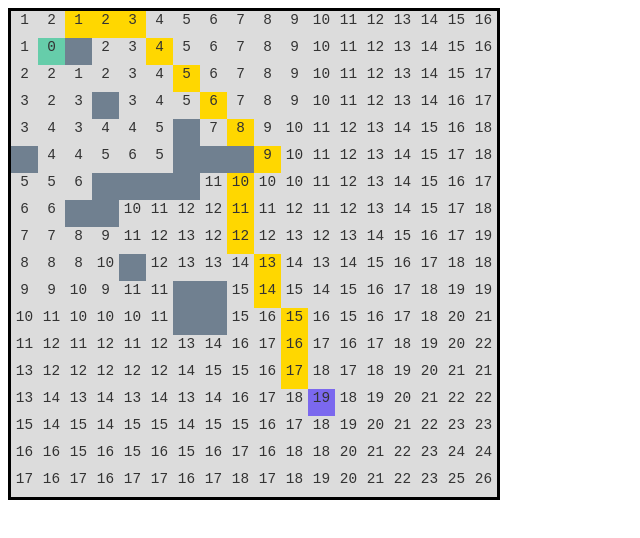
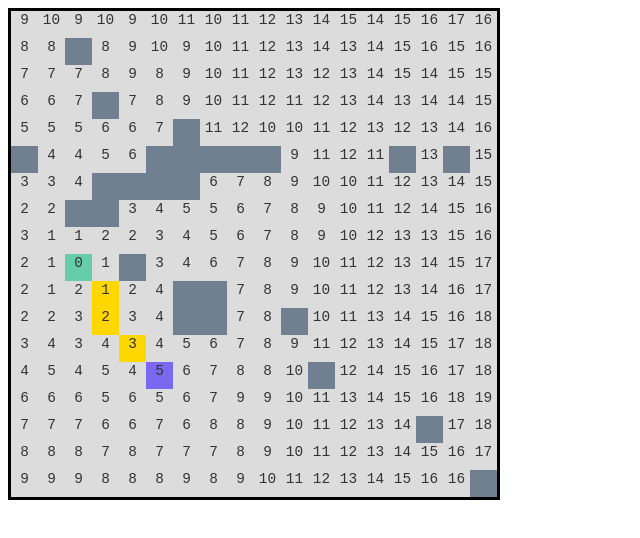
Before and after one commit to szahn/ShortestPathJS, a plain HTML site: page index.html in a window 1280 px wide. Shown: the whole page, without its empty margins (0-640 px from the left). Drawn offline with Linux system fonts and the light colour scheme.

Commit message:
Added randomness to map

```diff
--- a/ShortestPath.js
+++ b/ShortestPath.js
@@ -1,6 +1,6 @@
 'use strict';
 
-var ShortestPath = function(gridSize, startPos, endPos) {
+var ShortestPath = function(gridSize) {
     this.FLOOR_FLAG = 0;
     this.START_FLAG = 1;
     this.FINISH_FLAG = 2;
@@ -8,8 +8,6 @@ var ShortestPath = function(gridSize, startPos, endPos) {
     this.grid = [];
     this.gridSize = gridSize;
     this.maxCellIterations = 240 * gridSize * gridSize;
-    this.startPos = startPos;
-    this.endPos = endPos;
     for (var y = 0; y < gridSize; y++) {
         var row = [];
         for (var x = 0; x < gridSize; x++) {
@@ -26,22 +24,54 @@ var ShortestPath = function(gridSize, startPos, endPos) {
 
     this.iterations = 0;
 
-    this.grid[startPos.y][startPos.x] = {
+
+};
+
+ShortestPath.prototype.fillWalls = function(){
+    this.addWalls([{ x: 2, y: 1 },
+        { x: 3, y: 3 },{ x: 0, y: 5 },
+        { x: 6, y: 4 },{ x: 6, y: 5 },
+        { x: 7, y: 5 },{ x: 8, y: 5 },
+        { x: 6, y: 6 },{ x: 5, y: 6 },
+        { x: 4, y: 6 },{ x: 3, y: 6 },
+        { x: 3, y: 7 },{ x: 2, y: 7 },
+        { x: 4, y: 9 },{ x: 7, y: 10 },
+        { x: 7, y: 11 },{ x: 6, y: 10 },
+        { x: 6, y: 11 }, { x: 15, y: 15 },
+        { x: 10, y: 11 }, { x: 14, y: 5 },
+        this.getRandomFloorPos(), this.getRandomFloorPos(),
+        this.getRandomFloorPos(), this.getRandomFloorPos(),
+        this.getRandomFloorPos(), this.getRandomFloorPos()]);
+};
+
+ShortestPath.prototype.setStartPos = function(pos){
+    this.startPos = pos;
+    this.grid[this.startPos.y][this.startPos.x] = {
         flag: this.START_FLAG,
         distanceFromStart: 0,
         hasDistance: false,
         iterations: 0
     };
+}
 
-    this.grid[endPos.y][endPos.x] = {
+ShortestPath.prototype.setEndPos = function(pos){
+    this.endPos = pos;
+    this.grid[this.endPos.y][this.endPos.x] = {
         flag: this.FINISH_FLAG,
         distanceFromStart: 0,
         hasDistance: false,
         iterations: 0
     };
+}
 
-
-};
+ShortestPath.prototype.getRandomFloorPos = function(){
+    while(true){
+        var pos = {x: 1 + Math.floor(Math.random() * (this.gridSize - 1)), y : 1 + Math.floor(Math.random() * (this.gridSize - 1))};
+        if (this.grid[pos.y][pos.x].flag == this.FLOOR_FLAG){
+            return pos;
+        }
+    }
+}
 
 ShortestPath.prototype.addWalls = function(walls) {
     var self = this;
--- a/index.html
+++ b/index.html
@@ -9,26 +9,10 @@
     <script type="text/javascript">
         'use strict';
         $(function() {
-            var shortestPath = new ShortestPath(18, { x: 1, y: 1 }, { x: 11, y: 14 });
-            shortestPath.addWalls([{ x: 2, y: 1 },
-                { x: 3, y: 3 },
-                { x: 0, y: 5 },
-                { x: 6, y: 4 },
-                { x: 6, y: 5 },
-                { x: 7, y: 5 },
-                 { x: 8, y: 5 },
-                { x: 6, y: 6 },
-                { x: 5, y: 6 },
-                { x: 4, y: 6 },
-                { x: 3, y: 6 },
-                { x: 3, y: 7 },
-                { x: 2, y: 7 },
-                { x: 4, y: 9 },
-                { x: 7, y: 10 },
-                { x: 7, y: 11 },
-                { x: 6, y: 10 },
-                { x: 6, y: 11 }
-            ]);
+            var shortestPath = new ShortestPath(18);
+            shortestPath.fillWalls();
+            shortestPath.setStartPos(shortestPath.getRandomFloorPos());
+            shortestPath.setEndPos(shortestPath.getRandomFloorPos());
 
             shortestPath.start();
             shortestPath.render("grid");
```
